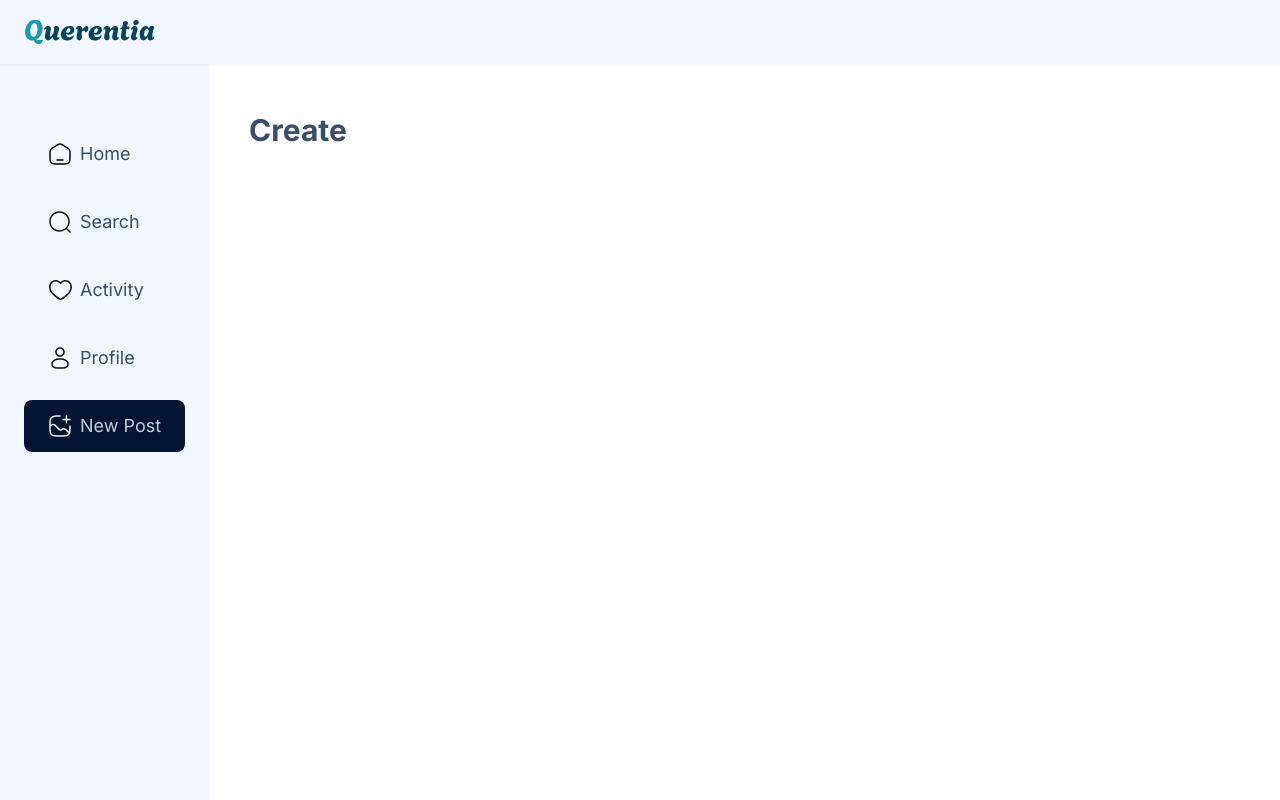
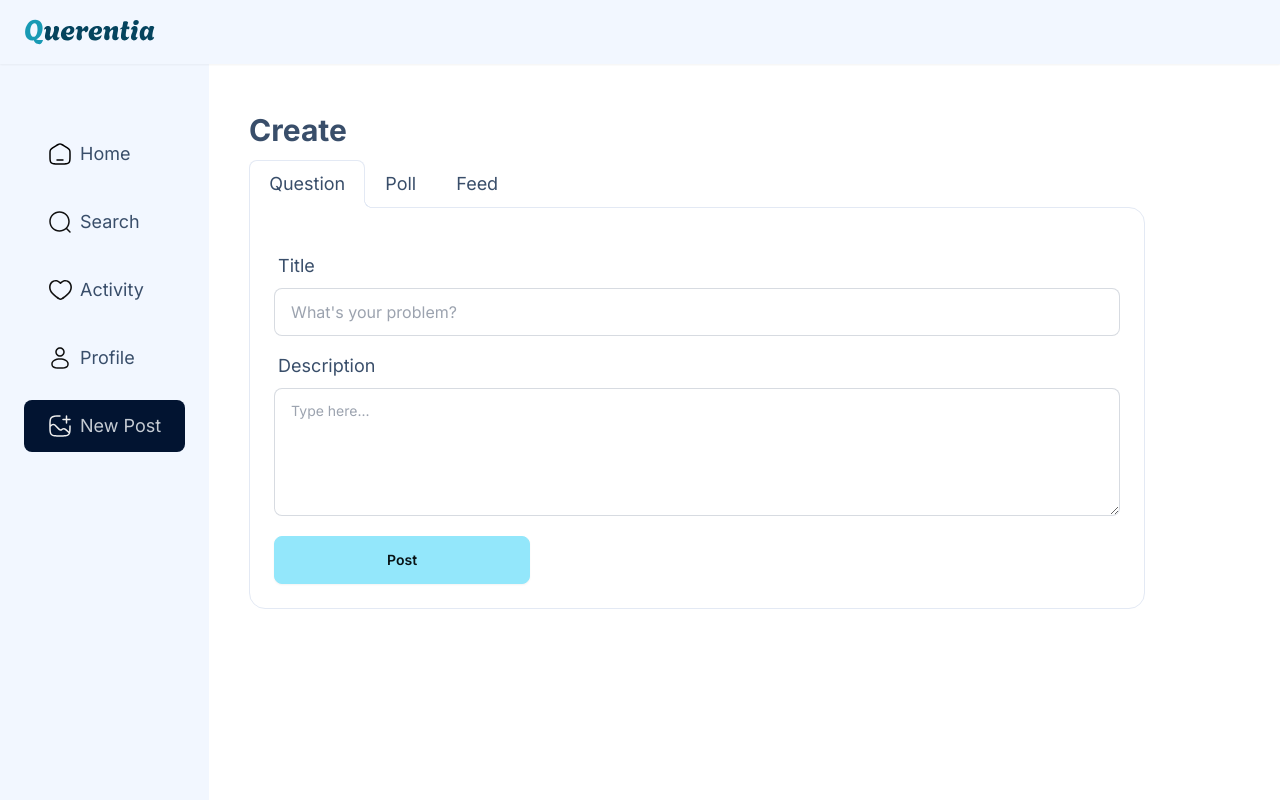
Before and after one commit to arshalabbas/querentia-envi, a Next.js app: page /new in a window 1280 px wide. Built offline with nearby package versions, Linux system fonts and the light colour scheme; no server answers.

Commit message:
created form to post question

```diff
--- a/app/(app)/new/page.tsx
+++ b/app/(app)/new/page.tsx
@@ -1,7 +1,55 @@
+import FeedForm from "@/components/forms/FeedForm";
+import PollForm from "@/components/forms/PollForm";
+import QuestionForm from "@/components/forms/QuestionForm";
+
 const Page = () => {
   return (
     <div>
       <h1 className="text-head">Create</h1>
+      <div role="tablist" className="tabs tabs-lifted tabs-lg mt-3">
+        <input
+          type="radio"
+          name="post-tab"
+          role="tab"
+          className="tab"
+          aria-label="Question"
+          defaultChecked={true}
+        />
+        <div
+          role="tabpanel"
+          className="tab-content bg-base-100 border-base-300 rounded-box p-6"
+        >
+          <QuestionForm />
+        </div>
+
+        <input
+          type="radio"
+          name="post-tab"
+          role="tab"
+          className="tab"
+          aria-label="Poll"
+        />
+        <div
+          role="tabpanel"
+          className="tab-content bg-base-100 border-base-300 rounded-box p-6"
+        >
+          <PollForm />
+        </div>
+
+        <input
+          type="radio"
+          name="post-tab"
+          role="tab"
+          className="tab"
+          aria-label="Feed"
+        />
+        <div
+          role="tabpanel"
+          className="tab-content bg-base-100 border-base-300 rounded-box p-6"
+        >
+          <FeedForm />
+        </div>
+      </div>
     </div>
   );
 };
--- /dev/null
+++ b/components/forms/FeedForm.tsx
@@ -0,0 +1,12 @@
+import PostHeader from "@/components/shared/PostHeader";
+
+const FeedForm = () => {
+  return (
+    <div>
+      {/* <PostHeader /> */}
+      <h1 className="text-head">Feed Form</h1>
+    </div>
+  );
+};
+
+export default FeedForm;
--- /dev/null
+++ b/components/forms/PollForm.tsx
@@ -0,0 +1,12 @@
+import PostHeader from "@/components/shared/PostHeader";
+
+const PollForm = () => {
+  return (
+    <div>
+      {/* <PostHeader /> */}
+      <h1 className="text-head">Poll Form</h1>
+    </div>
+  );
+};
+
+export default PollForm;
--- /dev/null
+++ b/components/forms/QuestionForm.tsx
@@ -0,0 +1,42 @@
+"use client";
+
+import PostHeader from "@/components/shared/PostHeader";
+import { useForm } from "react-hook-form";
+import { zodResolver } from "@hookform/resolvers/zod";
+import {
+  QuestionValidation,
+  QuestionValidationType,
+} from "@/lib/validation/QuestionValidation";
+
+const QuestionForm = () => {
+  const {
+    register,
+    handleSubmit,
+    formState: { errors, isSubmitting },
+  } = useForm<QuestionValidationType>({
+    resolver: zodResolver(QuestionValidation),
+    defaultValues: {
+      title: "",
+      description: "",
+    },
+  });
+
+  const onSubmit = (values: QuestionValidationType) => {};
+  return (
+    <form
+      onSubmit={handleSubmit(onSubmit)}
+      className="flex flex-col justify-start"
+    >
+      <PostHeader
+        register={register}
+        placeholder="What's your problem?"
+        errors={errors}
+      />
+      <button type="submit" className="btn btn-info btn-wide mt-3">
+        Post
+      </button>
+    </form>
+  );
+};
+
+export default QuestionForm;
--- /dev/null
+++ b/components/shared/PostHeader.tsx
@@ -0,0 +1,36 @@
+import { FieldErrors } from "react-hook-form";
+import { TextArea } from "../ui/TextArea";
+import { TextInput } from "../ui/TextInput";
+
+const PostHeader = ({
+  placeholder,
+  register,
+  errors,
+}: {
+  placeholder: string;
+  register: any;
+  errors: FieldErrors<{
+    title: string;
+    description?: string | undefined;
+  }>;
+}) => {
+  return (
+    <div>
+      <TextInput
+        label="Title"
+        name="title"
+        errorMessage={errors.title && errors.title.message}
+        placeholder={placeholder}
+        register={register}
+      />
+      <TextArea
+        label="Description"
+        name="description"
+        errorMessage={errors.description && errors.description.message}
+        register={register}
+      />
+    </div>
+  );
+};
+
+export default PostHeader;
--- /dev/null
+++ b/lib/validation/QuestionValidation.ts
@@ -0,0 +1,13 @@
+import { z } from "zod";
+
+export const QuestionValidation = z.object({
+  // avatar: z.string().url(),
+  title: z
+    .string()
+    .min(4, "Minimum 4 characters.")
+    .max(100, "Maximum 20 characters."),
+  description: z.string().optional(),
+  //   tags: z.string().array(),
+});
+
+export type QuestionValidationType = z.infer<typeof QuestionValidation>;
```
Also changed, not shown: lib/models/question.model.ts (added, +41 -0 lines).
